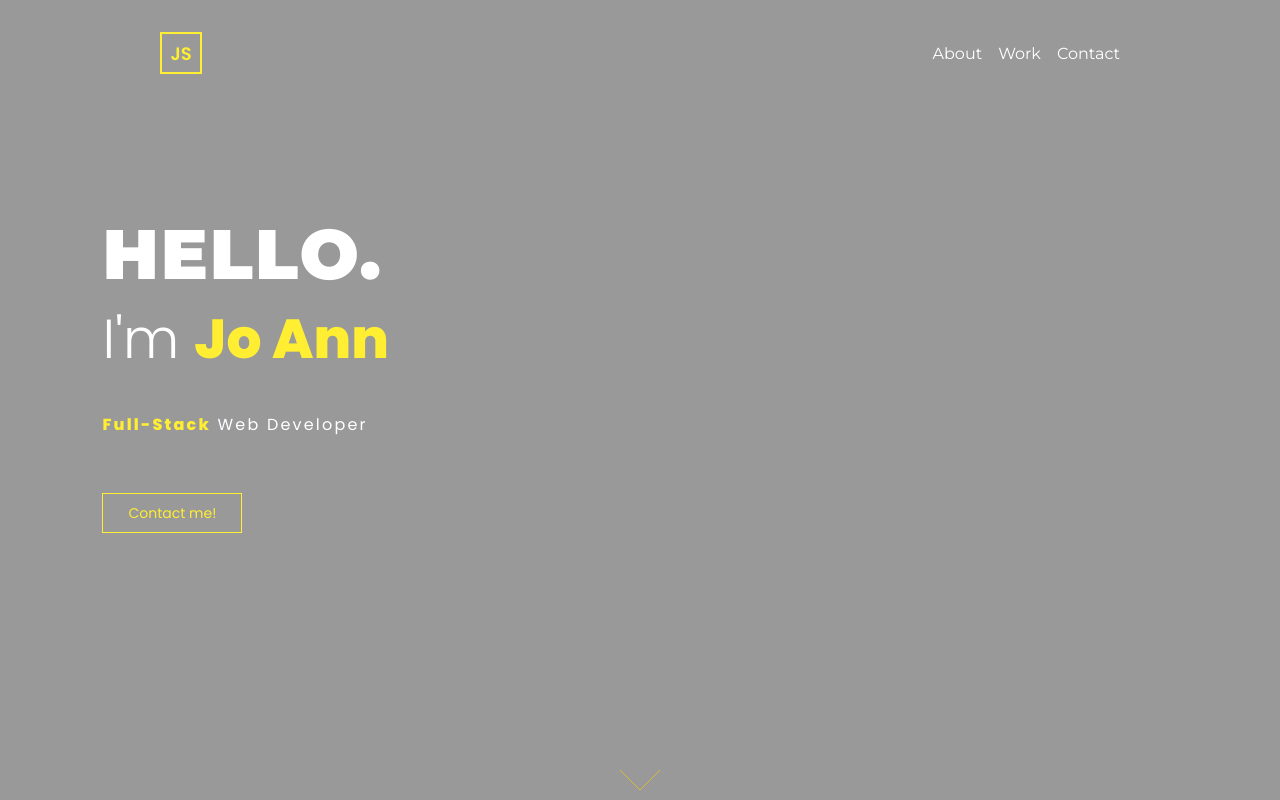
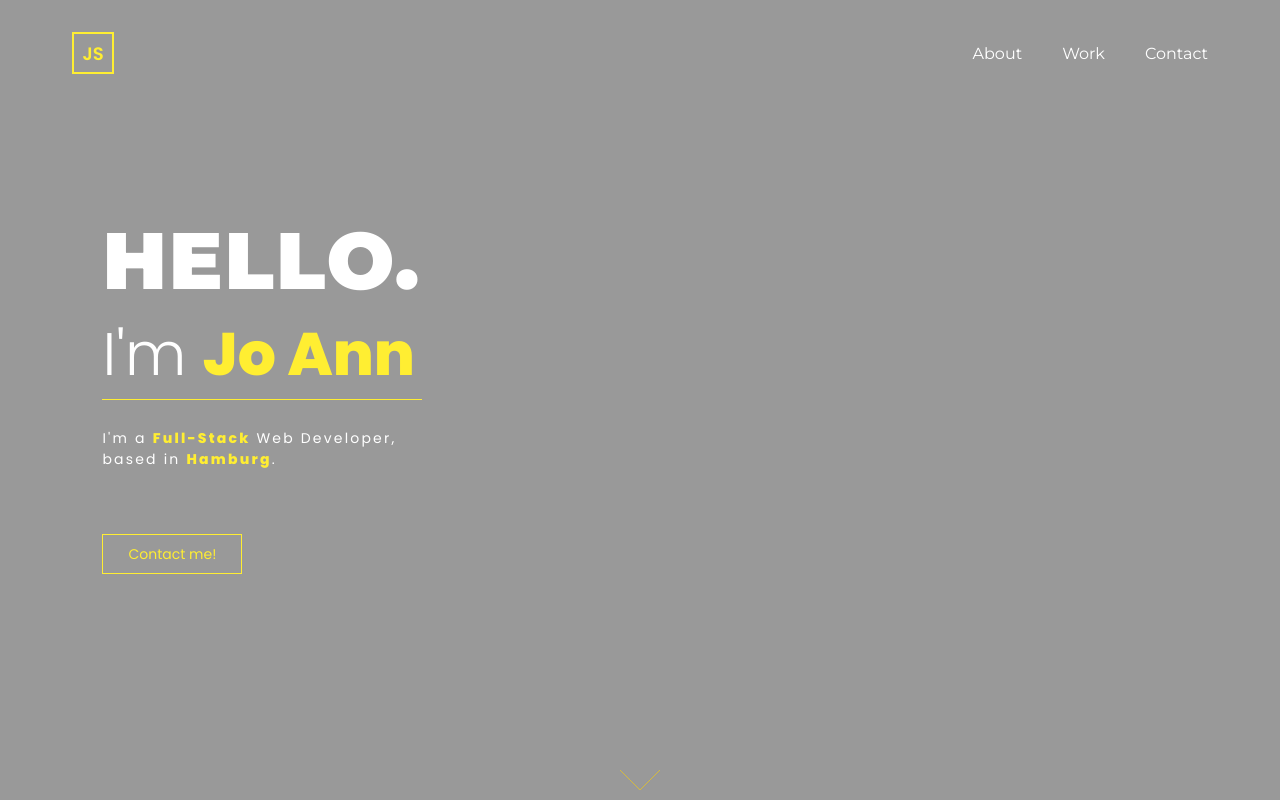
Before and after one commit to JoAnnSutojo/JoAnnSutojo.github.io, a plain HTML site: page index.html in a window 1280 px wide. Shown: the top 800 px of the page. Drawn offline with Linux system fonts and the light colour scheme.

Commit message:
latest update

```diff
--- a/index.html
+++ b/index.html
@@ -18,7 +18,7 @@
 
     <!--HOME-->
     <header>
-        <div class="container">
+        <div class="nav-container">
             <nav class="navBar">
                 <a href="#home">
                     <div class="logo flex center">JS</div>
@@ -41,13 +41,25 @@
         <div class="container">
             <div class="content-wrapper">
                 <div class="showcase">
-                    <h1>Hello.</h1>
-                    <h2>I'm <span>Jo Ann<span></h2>
-                    <p><span>Full-Stack</span> Web Developer</p>
-                    <div class="contact-btn flex center">
-                        <a href="#contact">Contact me!</a>
+                    <div class="text-top">
+                        <div>
+                            <h1>Hello.</h1>
+                            <h2>I'm <span>Jo Ann<span></h2>
+                        </div>
+                    </div>
+                    <div class="text-bottom">
+                        <div>
+                            <p><span>Full-Stack</span> Web Developer</p>
+                            <p class="hidden-text">I'm a <span>Full-Stack</span> Web Developer, <br> based in <span>Hamburg</span>.</p>
+                        </div>
+                    </div>
+                    <div>
+                        <div class="contact-btn flex center">
+                            <a href="#contact">Contact me!</a>
+                        </div>
                     </div>
                 </div>
+
                 <svg class="arrows">
                     <path class="a1" d="M0 0 L20 20 L40 0"></path>
                     <path class="a2" d="M0 20 L20 40 L40 20"></path>
--- a/media-queries.css
+++ b/media-queries.css
@@ -1,6 +1,10 @@
 
 /*****MEDIA QUERIES*****/
 @media (min-width: 768px) {
+    .navBar ul li {
+        padding-left: 2.5em;
+    }
+
     h1 {
         font-size: 70px;
     }
@@ -8,8 +12,19 @@
     h2 {
         font-size: 55px
     }
+
+    .showcase {
+        width: 300px;
+    }
+
     .showcase p {
-        font-size: 16px;
+        display: none;
+    }
+
+    .showcase .hidden-text {
+        display: block;
+        font-size: 14px;
+        letter-spacing: 2.2px;
     }
 
     .pageTitle {
@@ -20,13 +35,6 @@
         font-size: 16px;
     }
 
-    /*
-    .pageTitle-bar {
-        width: 120px;
-        height: 6px;
-    }
-    */
-
     .pageIntro {
         font-size: 20px;
     }
@@ -36,9 +44,12 @@
         grid-template-areas:
         'img text text';
         align-items: center;
+        margin-bottom: 8em;
     }
 
     .about-photo {
+        width: 300px;
+        height: 350px;
         grid-area: img;
         margin: auto;
     }
@@ -70,61 +81,9 @@
     }
 }
 
-/* SMALL SCREENS, LAPTOPS */
-/*
-@media (min-width: 769px) {
-    body {
-        font-size: 16px;
-    }
-
-    .main-container {
-        padding-left:3em;
-        padding-right: 3em;
-    }
-
-    .pageTitle {
-        font-size: 2.5rem;
-        margin-top: 2em;
-    }
-
-
-    .pageTitle-bar {
-        width: 140px;
-        height: 6px;
-    }
-
-
-    .pageIntro {
-        font-size: 1.2rem;
-        margin-bottom: 2em;
-    }
-
-    .navBar {
-        padding-left:3em;
-        padding-right: 3em;
-    }
-
-    .logo {
-        width: 48px;
-        height: 48px;
-        font-size: 20px;
-    }
-
-    .mainHeading-frame {
-        width: 600px;
-        height: 320px;
-        margin-top: 3em;
-    }
-
-    .mainHeading-frame::after {
-        width: 200px;
-        height: 200px;
-        bottom: -40px;
-        right: -119px;
-    }
-
-    .mainHeading-text {
-        left: -120px;
+@media (min-width: 1024px) {
+    .showcase {
+        width: 320px;
     }
 
     h1 {
@@ -132,62 +91,14 @@
     }
 
     h2 {
-        font-size: 40px
+        font-size: 60px
     }
 
-    .secondHeading-container {
-        width: 600px;
-    }
-
-    .secondHeading-text {
-        font-size: 14px;
-        bottom: -15px;
-    }
-
-    .contact-btn {
-        width: 140px;
+    .pageTitle {
+        font-size: 3rem;
     }
 
     .about-text {
-        margin-top: 6em;
-    }
-
-
-    #work .main-container {
-        padding-left:0;
-        padding-right: 0;
-    }
-
-    .imgGallery {
-        grid-template-columns: 1fr 1fr 1fr;
-        grid-template-rows: 1fr 1fr 1fr;
-    }
-
-    .img-1 {
-        grid-column: span 2;
-        grid-row: span 2;
-    }
-
-    .img-container::before {
-        width: 150px;
-        height: 150px;
-        top: 50%;
-        left: 50%;
-        margin-left: -75px;
-        margin-top: -75px;
-        font-size: 20px;
-    }
-
-    form {
-        width: 80%;
-    }
-
-    input, textarea {
-        font-size: 16px;
-    }
-
-    footer {
-        height: 30vh;
+        line-height: 2;
     }
 }
- */
--- a/style.css
+++ b/style.css
@@ -28,9 +28,6 @@ body {
     font-size: 16px;
     font-weight: 400;
     color: var(--white);
-    /*
-    line-height: 1.5;
-    */
 }
 
 ul {
@@ -40,18 +37,8 @@ ul {
 a {
     text-decoration: none;
     color: var(--white);
-
 }
 
-#home, #work {
-    background-color: var(--jet);
-}
-
-#about, #contact {
-    background-color: var(--eerie-black);
-}
-
-/**********/
 body {
     width: 100%;
 }
@@ -59,6 +46,11 @@ body {
 section {
     width: 100%;
     min-height: 100vh;
+}
+
+.nav-container {
+    max-width: 1200px;
+    margin: 0 auto;
 }
 
 .container {
@@ -73,7 +65,7 @@ section {
     padding: 0 2em;
 }
 
-/*FLEX*/
+/* centering */
 .flex {
     display: flex;
 }
@@ -81,6 +73,15 @@ section {
 .center {
     justify-content: center;
     align-items: center;
+}
+
+/* bg-color */
+#home, #work {
+    background-color: var(--jet);
+}
+
+#about, #contact {
+    background-color: var(--eerie-black);
 }
 
 /***** HEADER *****/
@@ -134,9 +135,6 @@ header {
 
 /***** HOME *****/
 #home {
-    /*
-    min-height: 100vh;
-    */
     background-color: rgba(0,0,0,0.4);
 }
 
@@ -160,6 +158,7 @@ header {
     top: 50%;
     left: 8%;
     transform: translateY(-50%);
+    width: 240px;
 }
 
 h1 {
@@ -181,25 +180,74 @@ h2 {
     letter-spacing: 2.2px;
 }
 
+.hidden-text {
+    display: none;
+}
+
 span {
     font-weight: 800;
     color: var(--aureolin);
 }
 
+/* Showcase Animation */
+@keyframes showTopText {
+    0% { transform: translate3d(0, 100%, 0); }
+    40%, 60% { transform: translate3d(0, 50%, 0); }
+    100% { transform: translate3d(0, 0, 0); }
+  }
+
+@keyframes showBottomText {
+    0% { transform: translate3d(0, -100%, 0); }
+    100% { transform: translate3d(0, 0, 0); }
+  }
+
+  .text-top, .text-bottom {
+    width: 100%;
+    height: 50%;
+    overflow: hidden;
+    position: absolute;
+  }
+
+  .text-top div, .text-bottom div {
+    position: absolute;
+  }
+
+  h1, h2 {
+    display: block;
+  }
+
+  .text-top {
+    border-bottom: 1px solid var(--aureolin);
+    top: 0;
+  }
+
+  .text-top div {
+    animation: showTopText 1s;
+    animation-delay: 0.5s;
+    animation-fill-mode: forwards;
+    bottom: 0;
+    transform: translate(0, 100%);
+  }
+
+  .text-bottom {
+    bottom: 0;
+  }
+
+  .text-bottom div {
+    animation: showBottomText 0.5s;
+    animation-delay: 1.75s;
+    animation-fill-mode: forwards;
+    top: 0;
+    transform: translate(0, -100%);
+  }
+
+/* contact-me button */
 .contact-btn {
     font-size: 14px;
     width: 140px;
     height: 40px;
-    margin: 4em 0;
-    padding: 0.75em;
+    margin-top: 22em;
     border: 1px solid var(--aureolin);
-
-    /*
-    background: linear-gradient(to right, var(--aureolin)50%, transparent 50%);
-    background-size: 200% 100%;
-    background-position: right bottom;
-    transition: all .5s ease-out;
-    */
     transition: .6s ease;
 }
 
@@ -207,20 +255,34 @@ span {
     cursor: pointer;
     background-color: var(--aureolin);
     box-shadow: 0 0 5px var(--aureolin), 0 0 10px var(--aureolin);
-    /*
-    background-position: left bottom;
-    */
 }
 
 .contact-btn a {
     color: var(--aureolin);
+    z-index: 1;
 }
 
 .contact-btn a:hover {
     color: var(--white);
 }
 
-/* SCROLL-DOWN */
+/* scroll-down arrows animation */
+@keyframes arrows
+{
+0% {opacity:0}
+40% {opacity:1}
+80% {opacity:0}
+100% {opacity:0}
+}
+
+.arrows path.a1 {
+	animation-delay:-0.5s;
+}
+
+.arrows path.a2 {
+	animation-delay:0s;
+}
+
 .arrows {
     width: 40px;
 	height: 40px;
@@ -235,22 +297,6 @@ span {
 	fill: transparent;
 	stroke-width: 1px;
 	animation: arrows 2s infinite;
-}
-
-@keyframes arrows
-{
-0% {opacity:0}
-40% {opacity:1}
-80% {opacity:0}
-100% {opacity:0}
-}
-
-.arrows path.a1 {
-	animation-delay:-0.5s;
-}
-
-.arrows path.a2 {
-	animation-delay:0s;
 }
 
 /***** ABOUT *****/
@@ -279,10 +325,10 @@ span {
 }
 
 .about-photo {
-    width: 300px;
+    width: 350px;
     height: 300px;
-    border-radius: 50%;
     background-color: rgba(0,0,0,0.4);
+    box-shadow: 0 0 5px var(--cyber-yellow);
 }
 
 .about-photo img {
@@ -290,26 +336,15 @@ span {
     height: 100%;
     object-fit: cover;
     object-position: top;
-    border-radius: 50%;
     z-index: -1;
     opacity: .8;
 }
 
-/*
-.about-photo {
-    width: 350px;
-    height: 350px;
-    border-radius: 50%;
-    background-image: url(./Images/about-photo-1.jpeg);
-    background-size: cover;
-    background-position: top;
-}
-*/
-
 .about-text {
     font-size: 14px;
     font-weight: 400;
-    line-height: 2em;
+    line-height: 1.6;
+    letter-spacing: 2px;
     text-align: justify;
     margin-top: 3em;
     margin-bottom: 8em;
@@ -317,9 +352,6 @@ span {
 
 /***** PORTFOLIO *****/
 .imgGallery {
-    /*
-    height: 640px;
-    */
     display: grid;
     grid-template-columns: 1fr 1fr;
     grid-gap: 0.5rem;
```
